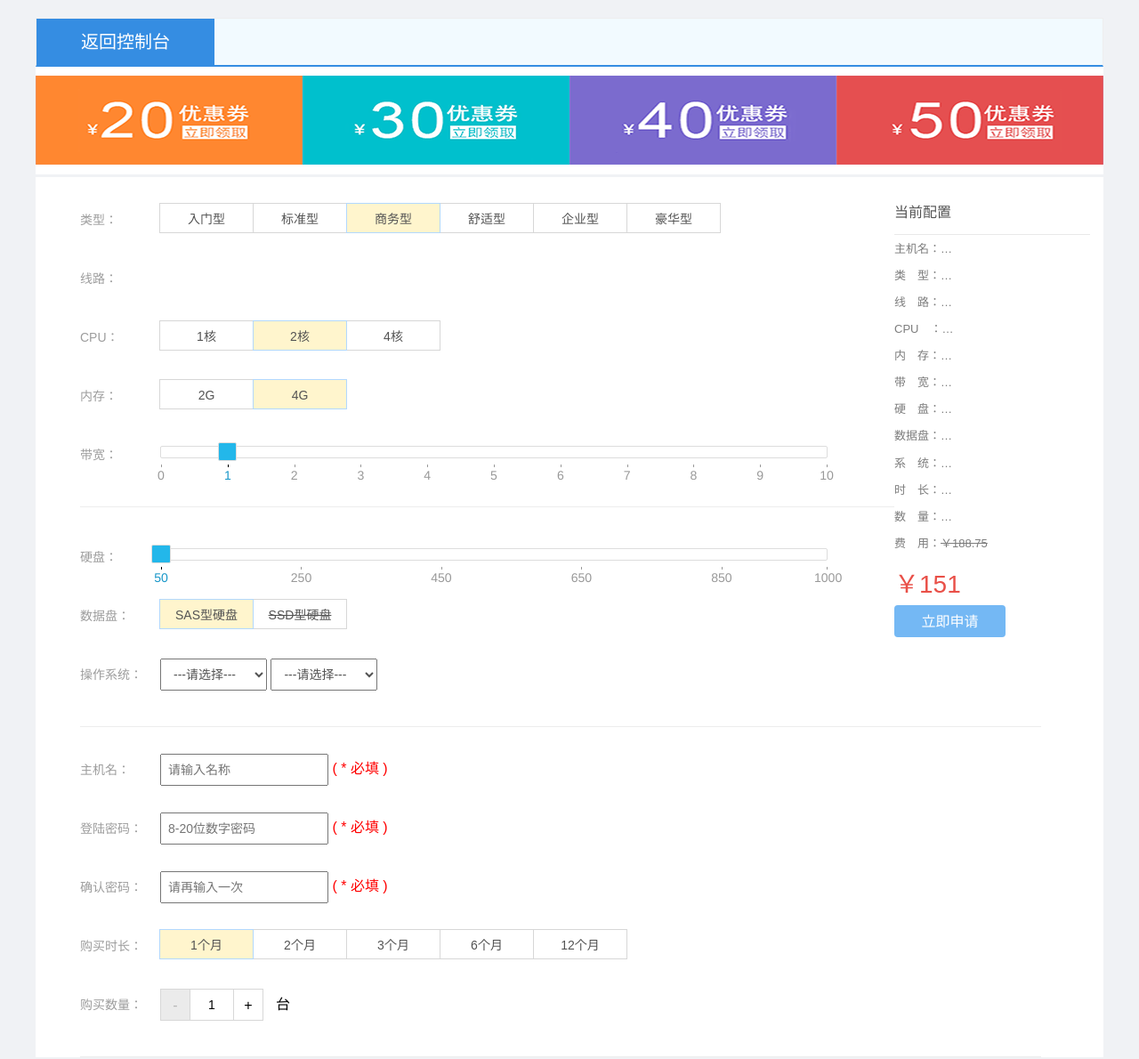
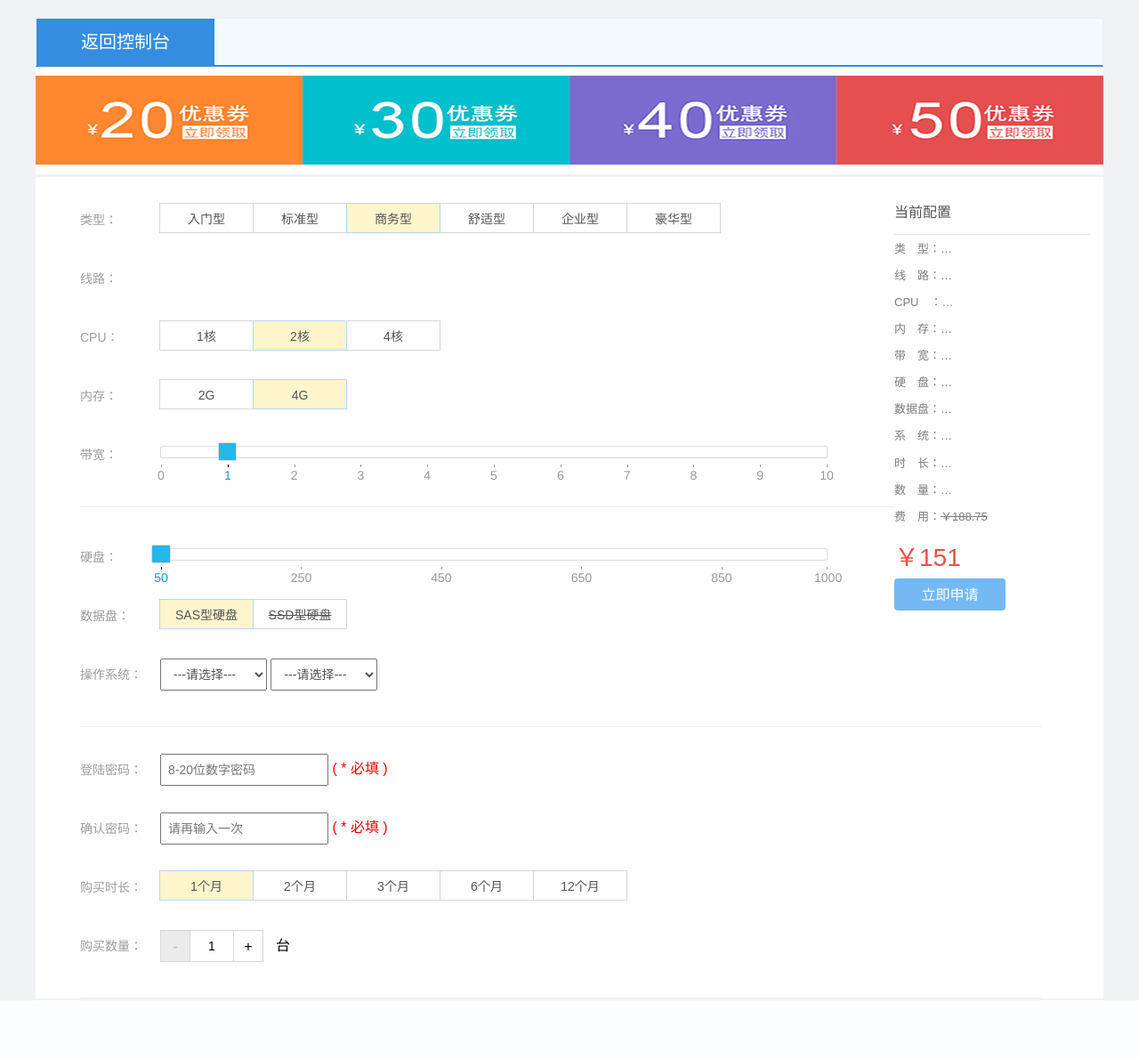
Before and after one commit to YInJunWen/vcloud, a Django app: template templates/create_instance.html in a window 1280 px wide. Shown: the whole page at 89% size. After the commit the page ends 1122 px from the top, so only its background shows below. Run offline with Django 3.2, Linux system fonts and the light colour scheme; the template is opened without the code that fills it, so the values that code supplies are empty.

Commit message:
更改虚机开关机status  修改创建订单随机用户名

```diff
--- a/static/assets/js/console/console.js
+++ b/static/assets/js/console/console.js
@@ -120,7 +120,7 @@ $(function () {
         //给服务器发送关闭请求
         $.post('/open_pc/', {'ins_name': TS_START}, function(data){
             // console.log(data.status);
-            if (data.status == '1') {
+            if (data.status == '0') {
                 // console.log(data.status)
                 alert('虚拟机已开启!');
                 window.location.reload();
@@ -140,7 +140,7 @@ $(function () {
         //给服务器发送关闭请求
         $.post('/close_pc/', {'ins_name': TS_START}, function(data){
             // console.log(data.status);
-            if (data.status == '1') {
+            if (data.status == '0') {
                 // console.log(data.status)
                 alert('虚拟机已关闭！');
                 window.location.reload();
@@ -159,7 +159,7 @@ $(function () {
         //给服务器发送关闭请求
         $.post('/reboot_pc/', {'ins_name': TS_START}, function(data){
             // console.log(data.status);
-            if (data.status == '1') {
+            if (data.status == '0') {
                 alert('虚拟机已完成重启!');
                 window.location.reload();
             }else{
--- a/templates/create_instance.html
+++ b/templates/create_instance.html
@@ -117,11 +117,11 @@
             <form class="gobuyForm" method="post" action="/chkcreate_instance/" onsubmit="return checkForm()">
                 <div class="gobuyFormWapper">
                     <div class="formTitle">当前配置</div>
-                    <div class="conf">
-                        主机名：<input class="zjm" value="未填写" readonly>
-                        <input type="hidden" name="instance_name" class="h_zjm" value="未填写">
+{#                    <div class="conf">#}
+{#                        主机名：<input class="zjm" value="未填写" readonly>#}
+{#                        <input type="hidden" name="instance_name" class="h_zjm" value="未填写">#}
                         <input type="hidden" name="password" class="h_password" value="">
-                    </div>
+{#                    </div>#}
                     <div class="conf">
                         类　型：<input class="Form_lx" value="商务型" readonly>
                     </div>
@@ -218,20 +218,20 @@
         </div>
         <div class="mod4">
             <div class="ChildMenu">
-                <div class="ChildSelection">
-                    <div class="Choice clearfix">
-                        <span>主机名：</span>
-                    </div>
-                    {% if err_name %}
-                        <input type="text" placeholder="名称已存在" class="Host_Name"
-                               onkeyup="value=value.replace(/[^\w\.\/]/ig,'')" required>
-                        <span style="color: #f00"> ( * 请重新输入 )</span>
-                    {% else %}
-                        <input type="text" placeholder="请输入名称" class="Host_Name"
-                               onkeyup="value=value.replace(/[^\w\.\/]/ig,'')" required>
-                        <span style="color: #f00"> ( * 必填 )</span>
-                    {% endif %}
-                </div>
+{#                <div class="ChildSelection">#}
+{#                    <div class="Choice clearfix">#}
+{#                        <span>主机名：</span>#}
+{#                    </div>#}
+{#                    {% if err_name %}#}
+{#                        <input type="text" placeholder="名称已存在" class="Host_Name"#}
+{#                               onkeyup="value=value.replace(/[^\w\.\/]/ig,'')" required>#}
+{#                        <span style="color: #f00"> ( * 请重新输入 )</span>#}
+{#                    {% else %}#}
+{#                        <input type="text" placeholder="请输入名称" class="Host_Name"#}
+{#                               onkeyup="value=value.replace(/[^\w\.\/]/ig,'')" required>#}
+{#                        <span style="color: #f00"> ( * 必填 )</span>#}
+{#                    {% endif %}#}
+{#                </div>#}
                 <div class="ChildSelection">
                     <div class="Choice clearfix">
                         <span>登陆密码：</span>
@@ -264,7 +264,7 @@
                     </div>
                     <div class="buyNumber">
                         <span class="btn jian buyNumberEnd">-</span>
-                        <input type="text" value="1" class="buy_number">
+                        <input type="text" value="1" class="buy_number" autocomplete="off">
                         <span class="btn jia">+</span>
                     </div>
                     <span style="width: 14px;height: 36px;margin-left: 12px;line-height: 36px;">台</span>
```
Also changed, not shown: vcloudapp/views.py (+14 -8 lines), vcloudapp/migrations/0001_initial.py, vcloudapp/migrations/0002_auto_20170922_0903.py (deleted), vcloudapp/migrations/0003_vcloudreason.py (deleted), vcloudapp/migrations/0004_auto_20170922_0958.py (deleted).
